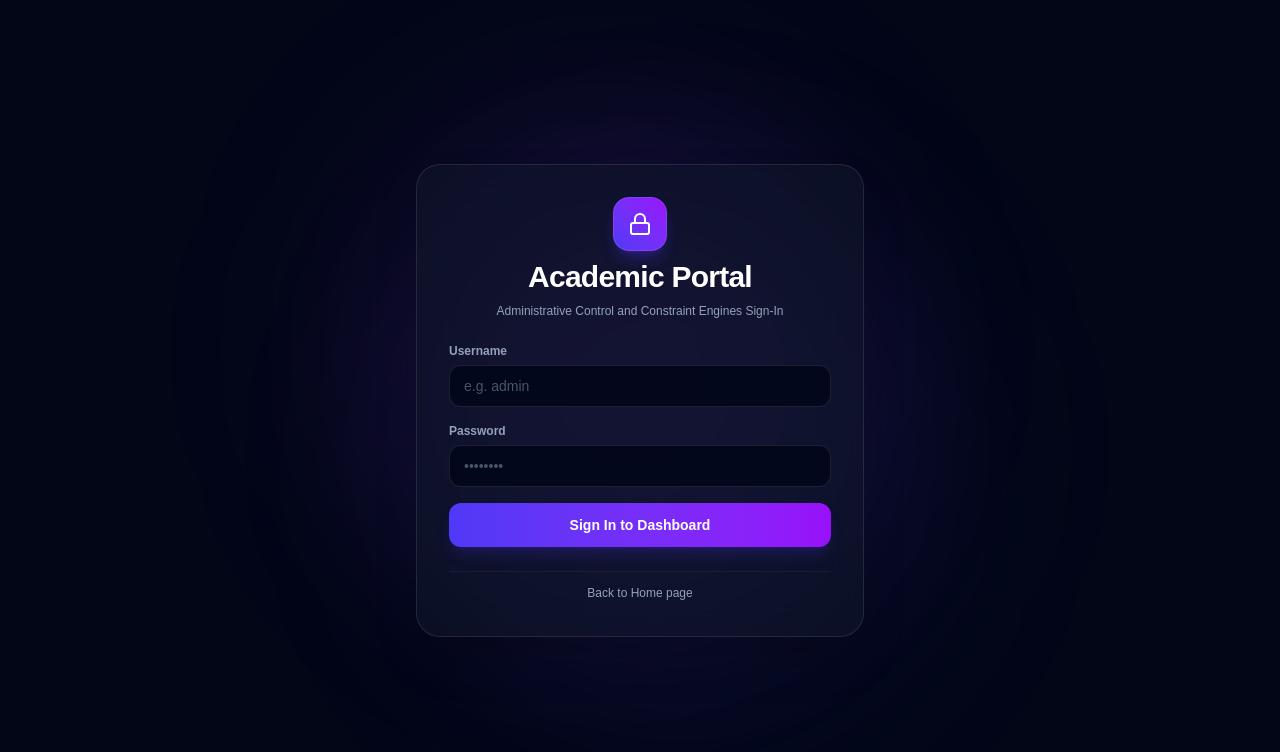
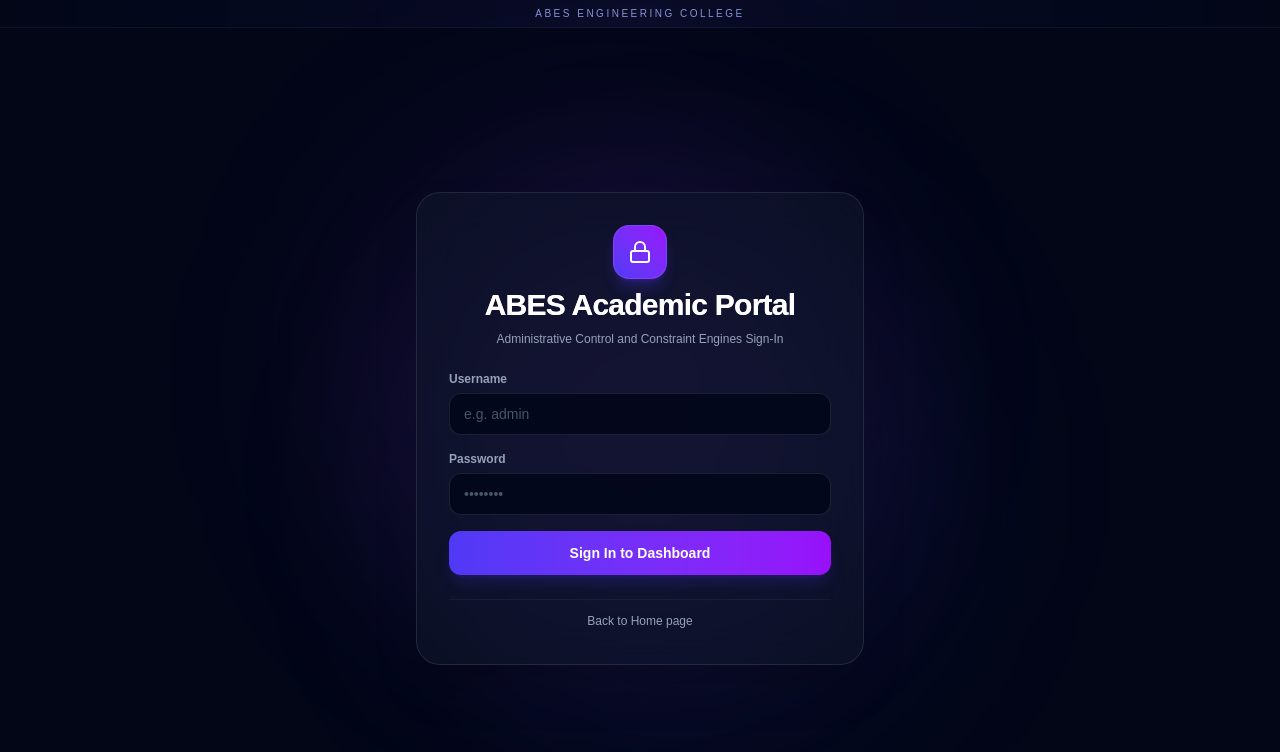
Before and after one commit to abhilasha-it/Time_Table_app, a Next.js app: page /admin in a window 1280 px wide. Shown: the top 752 px of the page. Built offline with nearby package versions, Linux system fonts and the light colour scheme.

Commit message:
file handling complete

```diff
--- a/app/admin/page.tsx
+++ b/app/admin/page.tsx
@@ -350,8 +350,8 @@
             <div className="inline-flex rounded-2xl bg-gradient-to-tr from-indigo-600 to-purple-600 p-3.5 text-white shadow-lg shadow-indigo-600/30 border border-white/10">
               <Lock className="h-6 w-6" />
             </div>
-            <h1 className="text-2xl font-bold tracking-tight text-white md:text-3xl">
-              Academic Portal
+            <h1 className="text-2xl font-bold tracking-tight text-white md:text-3xl bg-gradient-to-r from-white via-indigo-200 to-purple-200 bg-clip-text text-transparent">
+              ABES Academic Portal
             </h1>
             <p className="text-xs text-slate-400">
               Administrative Control and Constraint Engines Sign-In
@@ -432,8 +432,10 @@
               <ArrowLeft className="h-5 w-5" />
             </Link>
             <div>
-              <h1 className="text-xl font-bold tracking-tight md:text-2xl">Administration Panel</h1>
-              <p className="text-xs text-slate-400 mt-0.5">Configure engineering branches, workloads, rooms, and schedule algorithms.</p>
+              <h1 className="text-xl font-bold tracking-tight md:text-2xl bg-gradient-to-r from-white via-indigo-200 to-purple-200 bg-clip-text text-transparent">
+                ABES Administration Panel
+              </h1>
+              <p className="text-xs text-slate-400 mt-0.5">Configure engineering branches, workloads, rooms, and schedule algorithms for ABES.</p>
             </div>
           </div>
           <div className="flex items-center space-x-3">
--- a/app/layout.tsx
+++ b/app/layout.tsx
@@ -13,8 +13,8 @@
 });
 
 export const metadata: Metadata = {
-  title: "Create Next App",
-  description: "Generated by create next app",
+  title: "ABES Engineering College - Academic Scheduling Portal",
+  description: "Automated timetabling, workload configurations, and scheduling constraint engine.",
 };
 
 export default function RootLayout({
@@ -27,7 +27,13 @@
       lang="en"
       className={`${geistSans.variable} ${geistMono.variable} h-full antialiased`}
     >
-      <body className="min-h-full flex flex-col">{children}</body>
+      <body className="min-h-full flex flex-col">
+        {/* Sleek top banner for ABES Engineering College */}
+        <div className="w-full bg-gradient-to-r from-slate-950 via-indigo-950/30 to-slate-950 border-b border-white/5 py-1.5 text-center text-[10px] font-medium tracking-[0.25em] text-indigo-300/80 uppercase select-none">
+          ABES Engineering College
+        </div>
+        {children}
+      </body>
     </html>
   );
 }
--- a/app/page.tsx
+++ b/app/page.tsx
@@ -222,7 +222,7 @@
           {/* Welcome Header */}
           <div className="flex flex-col gap-2 md:flex-row md:items-center md:justify-between">
             <div>
-              <h2 className="text-2xl font-bold tracking-tight text-white md:text-3xl">College Timetables</h2>
+              <h2 className="text-2xl font-bold tracking-tight text-white md:text-3xl bg-gradient-to-r from-white via-indigo-200 to-purple-200 bg-clip-text text-transparent">ABES Engineering College Timetables</h2>
               <p className="text-sm text-slate-400 mt-1">Configure parameters, auto-schedule classes, and export sheets.</p>
             </div>
             <div>
--- a/components/Navbar.tsx
+++ b/components/Navbar.tsx
@@ -42,9 +42,9 @@
           </div>
           <div>
             <h1 className="text-lg font-bold bg-gradient-to-r from-white via-indigo-200 to-purple-200 bg-clip-text text-transparent tracking-wide">
-              ACADEMIC SCHEDULING PORTAL
+              ABES ENGINEERING COLLEGE
             </h1>
-            <p className="text-[10px] uppercase font-bold tracking-wider text-indigo-400">Engineering College Control Panel</p>
+            <p className="text-[10px] uppercase font-bold tracking-wider text-indigo-400">Academic Scheduling Portal</p>
           </div>
         </div>
 
```
